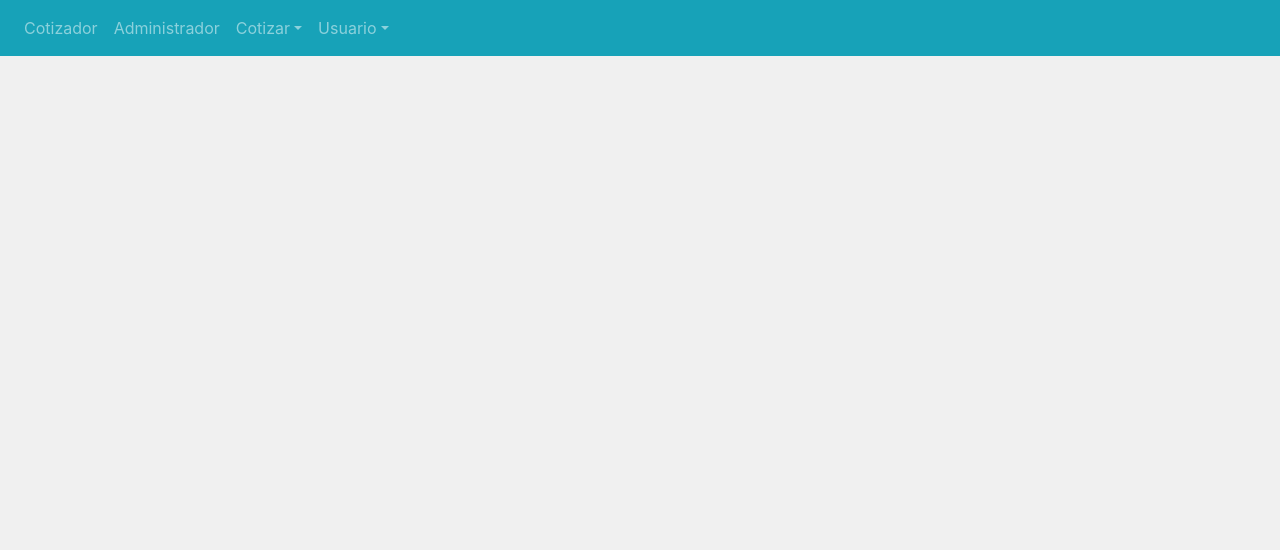
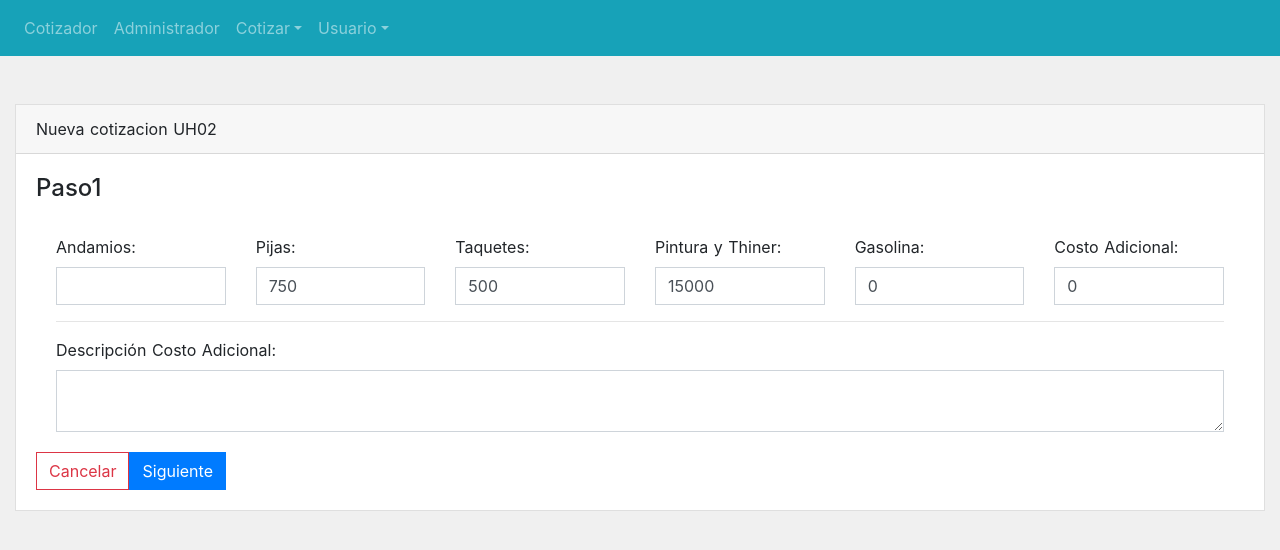
Before and after one commit to h3dx0/coticonstruct-front, a Nuxt app: page /uh02/step4 in a window 1280 px wide. Shown: the top 550 px of the page. Built offline with nearby package versions, Linux system fonts and the light colour scheme.

Commit message:
init store and new steps

```diff
--- a/layouts/default.vue
+++ b/layouts/default.vue
@@ -6,7 +6,7 @@
         <b-nav-item href="#">Administrador</b-nav-item>
         <!-- Navbar dropdowns -->
         <b-nav-item-dropdown text="Cotizar" right>
-          <b-dropdown-item href="/uh02/">UH02</b-dropdown-item>
+          <b-dropdown-item href="/uh02/step1">UH02</b-dropdown-item>
         </b-nav-item-dropdown>
 
         <b-nav-item-dropdown text="Usuario" right>
--- a/pages/uh02/paso2.vue
+++ /dev/null
@@ -1,50 +0,0 @@
-<template>
-  <div class="mt-5">
-    <b-card header="Nueva cotizacion UH02" header-tag="header" title="Paso2">
-      <b-card-body>
-        <b-form>
-          <div class="row">
-            <div class="col-sm-4">
-              <label for="color" class="mr-2">Clip Bastidor:</label>
-              <b-form-select
-                v-model="clipSelected"
-                :options="clips"
-              ></b-form-select>
-            </div>
-            <div class="col-sm-4">
-              <label for="color" class="mr-2">TC-2:</label>
-              <b-form-input disabled v-model="tc2"></b-form-input>
-            </div>
-          </div>
-          <hr />
-        </b-form>
-      </b-card-body>
-      <b-button href="#" variant="outline-danger">Cancelar</b-button>
-      <b-button href="/uh02/paso3" variant="primary">Siguiente</b-button>
-    </b-card>
-  </div>
-</template>
-
-<script>
-export default {
-  data() {
-    return {
-      installAreaDimmensions: 100,
-      clipSelected: null,
-      clips: [
-        { value: null, text: "--Seleccione--" },
-        { value: 1, text: "Madera" },
-        { value: 2, text: "Metal" },
-      ],
-    };
-  },
-  computed: {
-    tc2() {
-      return this.installAreaDimmensions * 21;
-    },
-  },
-};
-</script>
-
-<style>
-</style>
--- /dev/null
+++ b/pages/uh02/resume.vue
@@ -0,0 +1,18 @@
+<template>
+  <div>
+    <label for="">TOTAL:{{ total }}</label>
+  </div>
+</template>
+
+<script>
+export default {
+  data() {
+    return {
+      total: 1434,
+    };
+  },
+};
+</script>
+
+<style>
+</style>
--- a/pages/uh02/index.vue
+++ b/pages/uh02/step1.vue
@@ -46,21 +46,26 @@
         </b-form>
       </b-card-body>
       <b-button href="#" variant="outline-danger">Cancelar</b-button>
-      <b-button href="/uh02/paso2" variant="primary">Siguiente</b-button>
+      <b-button @click="saveNext()" variant="primary">Siguiente</b-button>
     </b-card>
   </div>
 </template>
 
 <script>
+import { mapMutations } from "vuex";
 export default {
   data() {
     return {
       colorSelected: null,
-      colors: ["blanco", "rojo"],
-      installAreaDimmensions: 0,
+      colors: ["blanco", "rojo"], //TODO: get from ENDPOINT?
     };
   },
   computed: {
+    installAreaDimmensions() {
+      return this.$store.state.installAreaDimmensions != 0
+        ? this.$store.state.installAreaDimmensions
+        : 0;
+    },
     installAreaDimmensionsExtra() {
       return this.installAreaDimmensions * 1.1;
     },
@@ -74,6 +79,16 @@ export default {
       return Math.ceil(this.totalEndPieces * 0.33672);
     },
   },
+  methods: {
+    saveNext() {
+      this.$store.commit(
+        "setInstallAreaDimmensions",
+        this.installAreaDimmensions
+      );
+      this.$router.push("step2");
+    },
+    ...mapMutations({}),
+  },
 };
 </script>
 
--- /dev/null
+++ b/pages/uh02/step2.vue
@@ -0,0 +1,100 @@
+<template>
+  <div class="mt-5">
+    <b-card header="Nueva cotizacion UH02" header-tag="header" title="Paso2">
+      <b-card-body>
+        <b-form>
+          <div class="row">
+            <div class="col-sm-4">
+              <label for="color" class="mr-2">Clip Bastidor:</label>
+              <b-form-select
+                v-model="clipSelected"
+                :options="clips"
+              ></b-form-select>
+            </div>
+            <div class="col-sm-4">
+              <label for="color" class="mr-2">TC-2:</label>
+              <b-form-input disabled v-model="tc2"></b-form-input>
+            </div>
+          </div>
+          <hr />
+          <div class="row">
+            <div class="col-sm-3">
+              <label for="mg3" class="">MG-3:</label>
+              <b-form-input v-model="mg"></b-form-input>
+            </div>
+            <div class="col-sm-6">
+              <div class="row">
+                <div class="col-sm-6">
+                  <label for="pijasColors" class="">Color Pijas Cabezas:</label>
+                  <b-form-select
+                    v-model="pijasColorSelected"
+                    :options="pijasColors"
+                  ></b-form-select>
+                </div>
+                <div class="col-sm-6">
+                  <label for="pijasCabezas" class="mr-2"
+                    >PIJAS CS CABEZA DE COLOR:</label
+                  >
+                  <b-form-input v-model="pijasCabezas"></b-form-input>
+                </div>
+              </div>
+            </div>
+            <div class="col-sm-3">
+              <label for="mg3" class="mr-2">PZAS TAPAS DECK:</label>
+              <b-form-input v-model="tapasDeck"></b-form-input>
+            </div>
+          </div>
+          <hr />
+        </b-form>
+      </b-card-body>
+      <b-button href="#" variant="outline-danger">Cancelar</b-button>
+      <b-button @click="save('back')" variant="outline-primary">Atrás</b-button>
+      <b-button @click="save('next')" variant="primary">Siguiente</b-button>
+    </b-card>
+  </div>
+</template>
+
+<script>
+export default {
+  data() {
+    return {
+      installAreaDimmensions: 100,
+      clipSelected: null,
+      pijasColorSelected: null,
+      pijasColors: [
+        { value: null, text: "--Seleccione--" },
+        { value: 1, text: "IPE" },
+        { value: 2, text: "TEAK" },
+        { value: 3, text: "WALNUT" },
+        { value: 4, text: "ANTIQUE" },
+        { value: 5, text: "LIGHT GRAY" },
+      ],
+      clips: [
+        { value: null, text: "--Seleccione--" },
+        { value: 1, text: "Madera" },
+        { value: 2, text: "Metal" },
+      ],
+      mg: 0,
+      pijasCabezas: 0,
+      tapasDeck: 0,
+    };
+  },
+  computed: {
+    tc2() {
+      return this.installAreaDimmensions * 21;
+    },
+  },
+  methods: {
+    save(goTo) {
+      if (goTo == "back") {
+        this.$router.push("step1");
+      } else {
+        this.$router.push("step3");
+      }
+    },
+  },
+};
+</script>
+
+<style>
+</style>
--- /dev/null
+++ b/pages/uh02/step3.vue
@@ -0,0 +1,41 @@
+<template>
+  <div class="mt-5">
+    <b-card header="Nueva cotizacion UH02" header-tag="header" title="Paso3">
+      <b-card-body>
+        <b-form>
+          <div class="row">
+            <div class="col-sm-4">
+              <label for="color" class="mr-2">Color:</label>
+              <b-form-select
+                v-model="colorSelected"
+                :options="colors"
+              ></b-form-select>
+            </div>
+            <div class="col-sm-4">
+              <label for="color" class="mr-2">M2 de area de instación:</label>
+              <b-form-input v-model="installAreaDimmensions"></b-form-input>
+            </div>
+
+            <div class="col-sm-4">
+              <label for="color" class="mr-2">M2 con desperdicio:</label>
+              <b-form-input
+                disabled
+                v-model="installAreaDimmensionsExtra"
+              ></b-form-input>
+            </div>
+          </div>
+          <hr />
+        </b-form>
+      </b-card-body>
+      <b-button href="#" variant="outline-danger">Cancelar</b-button>
+      <b-button href="/uh02/step4" variant="primary">Siguiente</b-button>
+    </b-card>
+  </div>
+</template>
+
+<script>
+export default { colorSelected: null };
+</script>
+
+<style>
+</style>
--- /dev/null
+++ b/pages/uh02/step4.vue
@@ -0,0 +1,82 @@
+<template>
+  <div class="mt-5">
+    <b-card header="Nueva cotizacion UH02" header-tag="header" title="Paso1">
+      <b-card-body>
+        <b-form>
+          <div class="row">
+            <div class="col-sm-2">
+              <label for="color" class="mr-2">Andamios:</label>
+              <b-form-input v-model="andamios"></b-form-input>
+            </div>
+            <div class="col-sm-2">
+              <label for="color" class="mr-2">Pijas:</label>
+              <b-form-input v-model="amountPijas"></b-form-input>
+            </div>
+            <div class="col-sm-2">
+              <label for="color" class="mr-2">Taquetes:</label>
+              <b-form-input v-model="amountTaquetes"></b-form-input>
+            </div>
+            <div class="col-sm-2">
+              <label for="color" class="mr-2">Pintura y Thiner:</label>
+              <b-form-input v-model="amounPinturaThiner"></b-form-input>
+            </div>
+            <div class="col-sm-2">
+              <label for="color" class="mr-2">Gasolina:</label>
+              <b-form-input v-model="gasoline"></b-form-input>
+            </div>
+            <div class="col-sm-2">
+              <label for="color" class="mr-2">Costo Adicional:</label>
+              <b-form-input v-model="extraCost"></b-form-input>
+            </div>
+          </div>
+          <hr />
+          <div class="row">
+            <div class="col">
+              <label for="color" class="mr-2"
+                >Descripción Costo Adicional:</label
+              >
+
+              <b-form-textarea v-model="extraCostText"></b-form-textarea>
+            </div>
+          </div>
+        </b-form>
+      </b-card-body>
+      <b-button href="#" variant="outline-danger">Cancelar</b-button>
+      <b-button href="/uh02/resume" variant="primary">Siguiente</b-button>
+    </b-card>
+  </div>
+</template>
+
+<script>
+export default {
+  data() {
+    return {
+      pijaCost: 0.75,
+      taqueteCost: 0.5,
+      pinturaCost: 100,
+      thinerCost: 50,
+      gasoline: 0,
+      extraCost: 0,
+      extraCostText: "",
+    };
+  },
+  computed: {
+    amountPijas() {
+      //10pzas * m2instalacion * costo
+      return 10 * 100 * this.pijaCost;
+    },
+    amountTaquetes() {
+      //10pzas * m2instalacion * costo
+      return 10 * 100 * this.taqueteCost;
+    },
+
+    amounPinturaThiner() {
+      //costo 1l pintura +  costo 1l tiner  * m2 instal
+      return (this.pinturaCost + this.thinerCost) * 100;
+    },
+  },
+};
+</script>
+
+<style>
+</style>
--- /dev/null
+++ b/store/index.js
@@ -0,0 +1,28 @@
+export const state = () => ({
+    totalPrice: 0,
+    installAreaDimmensions: 0,
+    materialsCost: []
+})
+export const mutations = {
+    setMaterialCost(state, payload) {
+        state.materialsCost = payload
+    },
+    setInstallAreaDimmensions(state, value) {
+        state.installAreaDimmensions = value;
+    }
+}
+
+export const actions = {
+    save({ commit }, payload) {
+        commit('setInstallAreaDimmensions', payload.installAreaDimmensions)
+    },
+    loadMaterialCost() {
+        //endpoint to get materials
+        return [
+            { id: 1, cost: 0.5, name: "Material1" },
+            { id: 2, cost: 0.8, name: "Material2" }]
+    },
+
+    //login() { },
+    //logout() { }
+}
```
